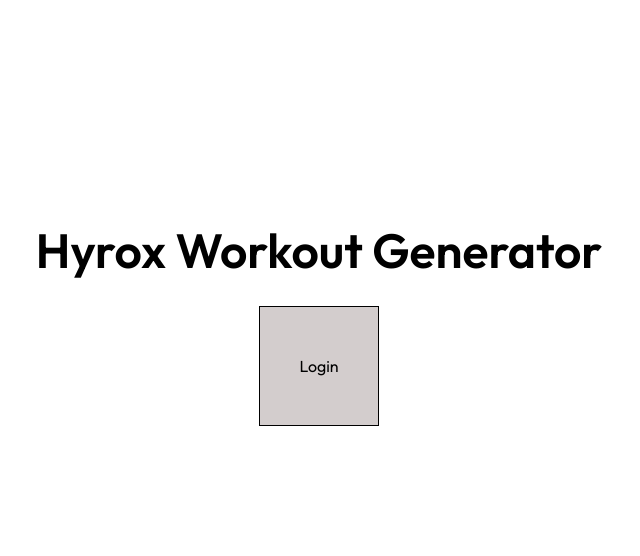
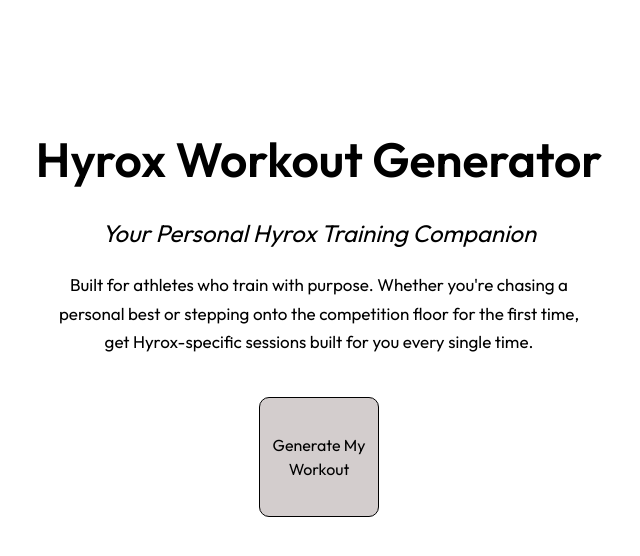
Before and after one commit to j-selo/hyrox-workout-app, a Next.js app: page / in a window 1280 px wide. Shown: the top 556 px of the page, without its empty margins (321-961 px from the left). Built offline with nearby package versions, Linux system fonts and the light colour scheme.

Commit message:
Added pico css and other changes to landing page

```diff
--- a/package.json
+++ b/package.json
@@ -9,19 +9,21 @@
     "lint": "eslint"
   },
   "dependencies": {
+    "@picocss/pico": "^2.1.1",
     "mongodb": "^7.1.1",
     "next": "16.2.3",
     "react": "19.2.4",
     "react-dom": "19.2.4"
   },
   "devDependencies": {
-    "@tailwindcss/postcss": "^4",
+    "@tailwindcss/postcss": "^4.2.2",
     "@types/node": "^20",
     "@types/react": "^19",
     "@types/react-dom": "^19",
+    "daisyui": "^5.5.19",
     "eslint": "^9",
     "eslint-config-next": "16.2.3",
-    "tailwindcss": "^4",
+    "tailwindcss": "^4.2.2",
     "typescript": "^5"
   }
 }
--- a/src/app/globals.css
+++ b/src/app/globals.css
@@ -1,7 +1,9 @@
 @import "tailwindcss";
+/* @import "@picocss/pico/css/pico.min.css"; */
 
 body {
-  background-color: #ffffff;
+  background-color: white;
+  color: black;
 }
 
 h1 {
@@ -11,6 +13,29 @@ h1 {
   margin-bottom: 20px;
   font-family: 'Outfit', sans-serif;
 }
+
+h2 {
+  font-style: italic;
+  font-size: 24px;
+  margin-bottom: 20px;
+  font-family: 'Outfit', sans-serif;
+}
+
+.tagline {
+  font-size: 17px;
+  text-align: center;
+  font-family: 'Outfit', sans-serif;
+  color: black;
+  line-height: 1.7;
+  margin-bottom: 2.5rem;
+  max-width: 540px;
+}
+
+/* .divider {
+  border: none;
+  border-top: 8px solid #1e1e1e;
+  margin: 0 0 2rem;
+} */
 
 .page-container {
   display: flex;
@@ -29,7 +54,21 @@ h1 {
   align-items: center;
 }
 
-.engine, .strength, .workout, .login {
+.login {
+  width: 120px;
+  height: 120px;
+  display: flex;
+  align-items: center;
+  justify-content: center;
+  border-radius: 10px;
+  font-weight: 200;
+  cursor: pointer;
+  border: 1px solid black;
+  background-color: #d3cdcd;
+  font-family: 'Outfit', sans-serif;
+}
+
+.engine, .strength, .workout {
   width: 120px;
   height: 120px;
   display: flex;
--- a/src/app/login/page.tsx
+++ b/src/app/login/page.tsx
@@ -1,5 +1,4 @@
-// app/login/page.tsx
-"use client"; // Must be a Client Component to handle form state
+"use client";
 
 import { useState } from 'react';
 
--- a/src/app/page.tsx
+++ b/src/app/page.tsx
@@ -11,7 +11,10 @@ export default function Page() {
   return (
     <div className="page-container">
       <h1 style={{ fontFamily: outfitFont.style.fontFamily }}>Hyrox Workout Generator</h1>
-      <button type="button" className="login" onClick={() => window.location.href = '/login'}>Login</button>
+      <h2 style={{ fontFamily: outfitFont.style.fontFamily }} className="subtitle">Your Personal Hyrox Training Companion</h2>
+      <p className="tagline">Built for athletes who train with purpose. Whether you&apos;re chasing a<br /> personal best or stepping onto the competition floor for the first time,<br />get Hyrox-specific sessions built for you every single time.</p>
+      {/* <hr className ="divider" /> */}
+      <button type="button" className="login" onClick={() => window.location.href = '/login'}>Generate My Workout</button>
     </div>
   );
 }
```
Also changed, not shown: 1 other file (tests, documents, lock files or other folders).
